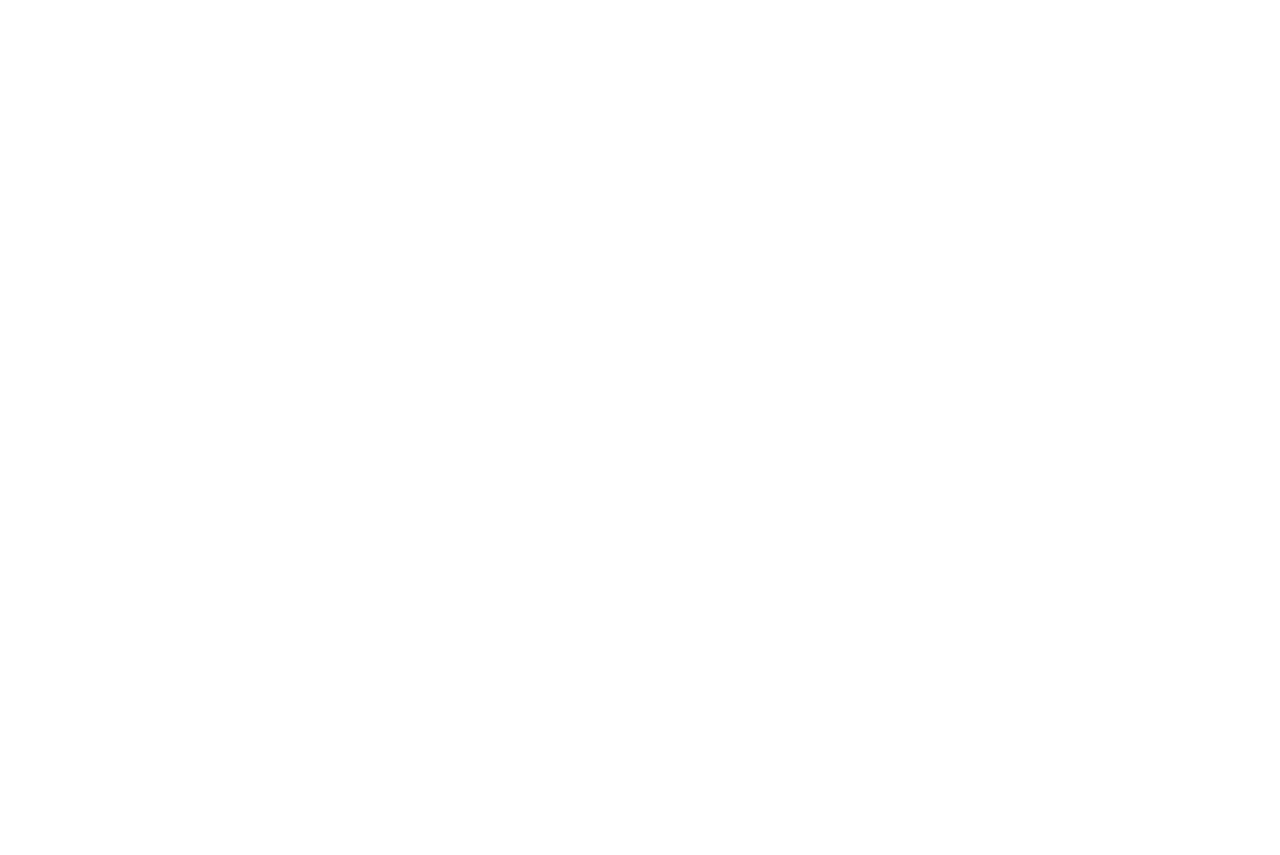
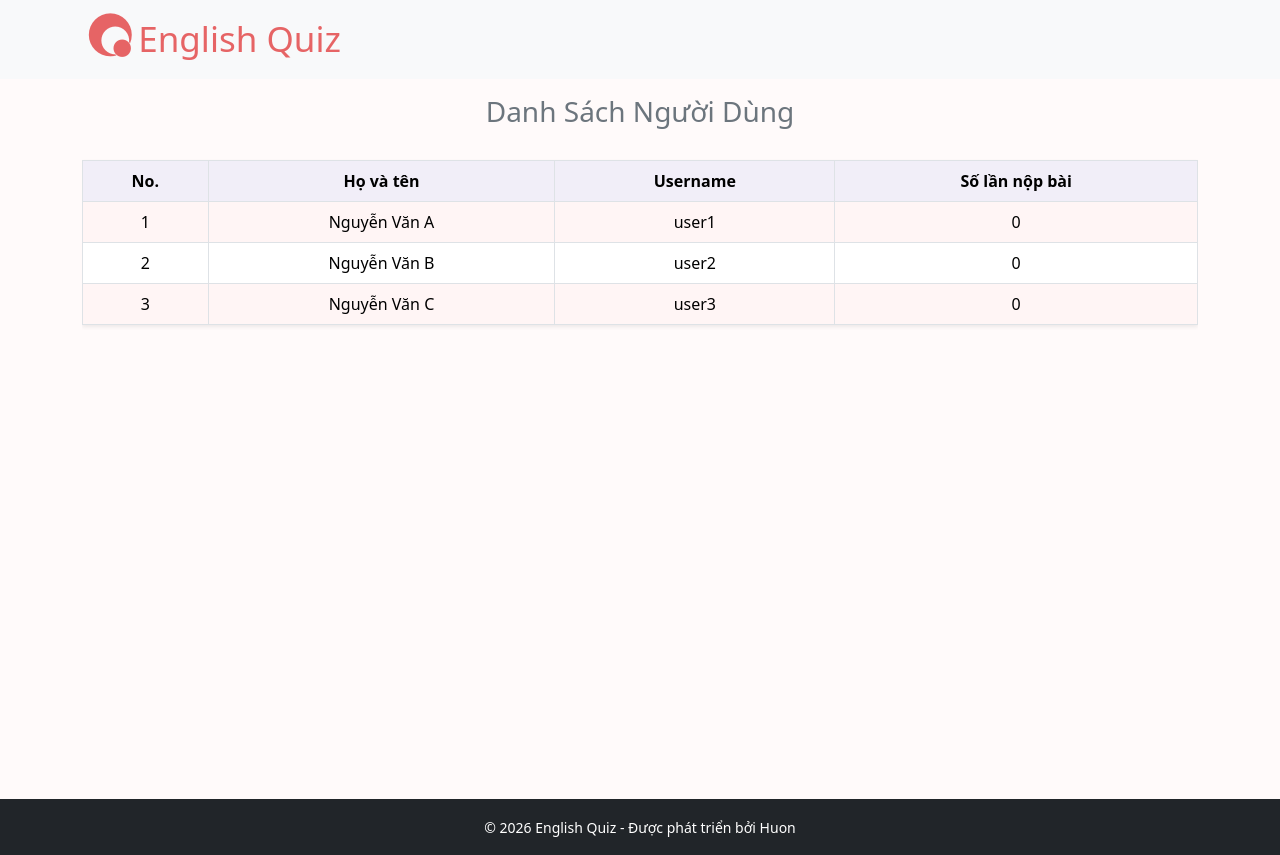
Before and after one commit to NguyenHuan2308/English-quiz, a React (Create React App) app: page /users in a window 1280 px wide. Before the commit this address had no page. Before the commit the page ends 800 px from the top, so only its background shows below. Built offline with nearby package versions, Linux system fonts and the light colour scheme; data requests are answered from the project's data file.

Commit message:
Xem danh sach user

```diff
--- a/db.json
+++ b/db.json
@@ -11,6 +11,20 @@
       "id": "2",
       "username": "user1",
       "fullname": "Nguyễn Văn A",
+      "password": "123",
+      "role": "user"
+    },
+    {
+      "id": "3",
+      "username": "user2",
+      "fullname": "Nguyễn Văn B",
+      "password": "123",
+      "role": "user"
+    },
+    {
+      "id": "4",
+      "username": "user3",
+      "fullname": "Nguyễn Văn C",
       "password": "123",
       "role": "user"
     }
--- a/src/App.js
+++ b/src/App.js
@@ -2,15 +2,15 @@ import { Route, Routes } from "react-router-dom";
 import Footer from "./components/footer,";
 import Login from "./pages/login";
 import Register from "./pages/Register";
+import ManagerUsers from "./pages/admin/managerUsers";
 
 
 function App() {
     return (
         <Routes>
-
             <Route path="/" element={<Login />} />
-
             <Route path="/register" element={<Register />} />
+            <Route path="/users" element={<ManagerUsers />} />
         </Routes>
     );
 }
--- a/src/components/header.js
+++ b/src/components/header.js
@@ -18,9 +18,9 @@ function Header() {
                 <Navbar.Collapse id="basic-navbar-nav">
                     <Nav className="mx-auto">
                         {currentUser && currentUser.role === 'admin' && (<span className="d-flex" style={{gap:'30px'}}>
-                            <Nav.Link as={Link} to="/admin/users"> Quản lý User</Nav.Link>
-                            <Nav.Link as={Link} to="/admin/questions"> Quản lý Câu hỏi</Nav.Link>
-                            <Nav.Link as={Link} to="/admin/history">Lịch sử nộp bài</Nav.Link>
+                            <Nav.Link as={Link} to="/users"> Quản lý User</Nav.Link>
+                            <Nav.Link as={Link} to="/questions"> Quản lý Câu hỏi</Nav.Link>
+                            <Nav.Link as={Link} to="/history">Lịch sử nộp bài</Nav.Link>
                         </span>)}
 
                         {currentUser && currentUser.role === 'user' && (
--- a/src/pages/Register.js
+++ b/src/pages/Register.js
@@ -66,7 +66,7 @@ function Register() {
     return (
         <>
             <Header />
-            <div className="bgLogin d-flex align-items-center">
+            <div className="bgImg d-flex align-items-center">
                 <Container>
                     <Row className="align-items-center">
                         <Col md={7}>
--- /dev/null
+++ b/src/pages/admin/managerUsers.js
@@ -0,0 +1,88 @@
+import React, { useState, useEffect } from 'react';
+import { Table, Spinner, Alert, Container } from 'react-bootstrap';
+import * as axios from 'axios';
+import Header from '../../components/header';
+import '../../styles/custom.css'
+import Footer from '../../components/footer,';
+
+function ManagerUsers() {
+    const [users, setUsers] = useState([]);
+    const [sort, setSort] = useState('des');
+
+    const handleSort = () => {
+        setSort(pre => pre === 'asc' ? 'des' : 'asc');
+    }
+
+    const getSortedUsers = () => {
+        const usersCoppy = [...users];
+        if (sort === 'asc') {
+            return usersCoppy.sort((a, b) => a.submitCount - b.submitCount);
+        } else {
+            return usersCoppy.sort((a, b) => b.submitCount - a.submitCount);
+        }
+    }
+
+    const sortedUser = getSortedUsers();
+    useEffect(() => {
+        const fetchUserData = async () => {
+            try {
+                const [resUsers, resHistory] = await Promise.all([
+                    axios.get('http://localhost:9999/users'),
+                    axios.get('http://localhost:9999/history')
+                ]);
+
+                const allUsers = resUsers.data;
+                const allHistory = resHistory.data;
+
+                const filteredUsers = allUsers.filter(user => user.role === 'user');
+
+                const finalUsers = filteredUsers.map(user => {
+                    const submitCount = allHistory.filter(his => his.username === user.username);
+                    return {
+                        ...user,
+                        submitCount: submitCount.length
+                    }
+                })
+                setUsers(finalUsers);
+            } catch (error) {
+                console.log("Error: ", error);
+
+            }
+        }
+        fetchUserData();
+    }, []);
+
+    return (
+        <>
+            <Header />
+            <div className='bgAdmin'>
+                <Container>
+                    <h3 className="text-center pt-3 text-secondary">Danh Sách Người Dùng</h3>
+                    <Table bordered hover responsive className="shadow-sm text-center align-middle mt-4 custom-table">
+                        <thead>
+                            <tr className='heading'>
+                                <th>No.</th>
+                                <th>Họ và tên</th>
+                                <th>Username</th>
+                                <th onClick={() => handleSort()} style={{ cursor: 'pointer', userSelect: 'none' }}>Số lần nộp bài</th>
+                            </tr>
+                        </thead>
+                        <tbody>
+                            {sortedUser.map((user, index) => (
+                                <tr key={index}>
+                                    <td>{index + 1}</td>
+                                    <td>{user.fullname}</td>
+                                    <td>{user.username}</td>
+                                    <td>{user.submitCount}</td>
+                                </tr>
+                            ))}
+                        </tbody>
+                    </Table>
+                </Container>
+            </div>
+            <Footer />
+        </>
+    );
+}
+
+export default ManagerUsers;
--- a/src/pages/login.js
+++ b/src/pages/login.js
@@ -39,7 +39,7 @@ function Login() {
     return (
         <>
             <Header/>
-            <div className="bgLogin d-flex align-items-center">
+            <div className="bgImg d-flex align-items-center">
                 <Container>
                     <Row className="align-items-center">
                         <Col md={7}>
--- a/src/styles/custom.css
+++ b/src/styles/custom.css
@@ -1,6 +1,24 @@
-.bgLogin {
+.bgImg {
     background-image: url('https://cybersamar-v2.vercel.app/img/pic2.png');
     object-fit: cover;
     /* background: linear-gradient(#e66465, #9198e5); */
     min-height: 90vh;
 }
+
+.bgAdmin {
+    background-color: rgba(255,250,250,1);
+    object-fit: cover;
+    min-height: 90vh;
+}
+
+.custom-table thead .heading th{
+    background-color: #9198e520;
+}
+
+.custom-table tbody tr:nth-of-type(odd) td{
+    background-color: #fff5f5;
+}
+
+.custom-table tbody tr:nth-of-type(even) td{
+    background-color: #ffffff
+}
```
Lines whose indentation alone changed are shown as unchanged.
